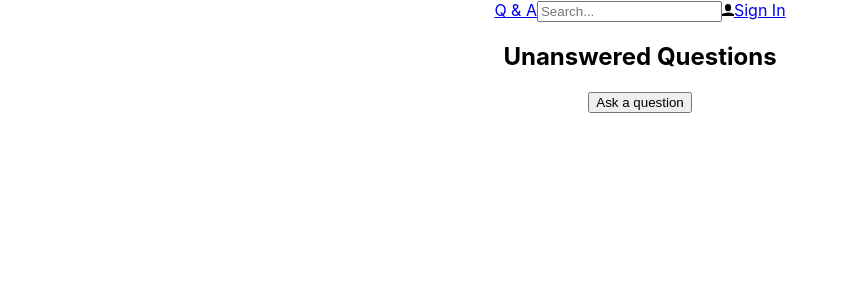
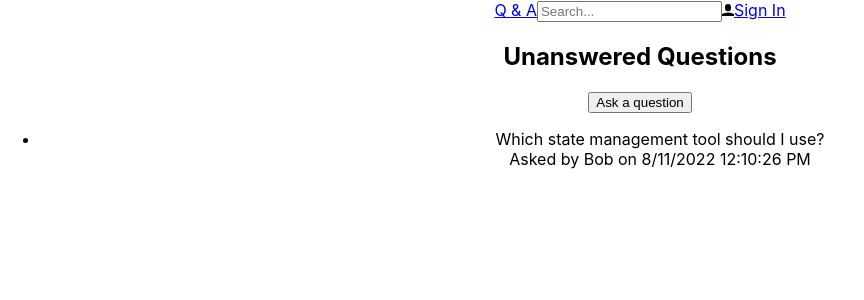
Before and after one commit to KennedyMungai/DankQAndAApp, a React (Create React App) app in the folder qandafrontend/: page / in a window 1280 px wide. Shown: the top 300 px of the page, without its empty margins (0-864 px from the left). Built offline with nearby package versions, Linux system fonts and the light colour scheme.

Commit message:
Added teh Questionlist react component and passed on the getUnansweredQuestions function as the parameter

```diff
--- a/qandafrontend/src/HomePage.tsx
+++ b/qandafrontend/src/HomePage.tsx
@@ -1,4 +1,6 @@
 import React from 'react'
+import QuestionList from './QuestionList'
+import { getUnansweredQuestions } from './QuestionsData'
 
 const HomePage = () => {
   return (
@@ -6,6 +8,7 @@ const HomePage = () => {
         <div>
             <h2>Unanswered Questions</h2>
             <button>Ask a question</button>
+            <QuestionList data={getUnansweredQuestions()} />
         </div>
     </div>
   )
```
